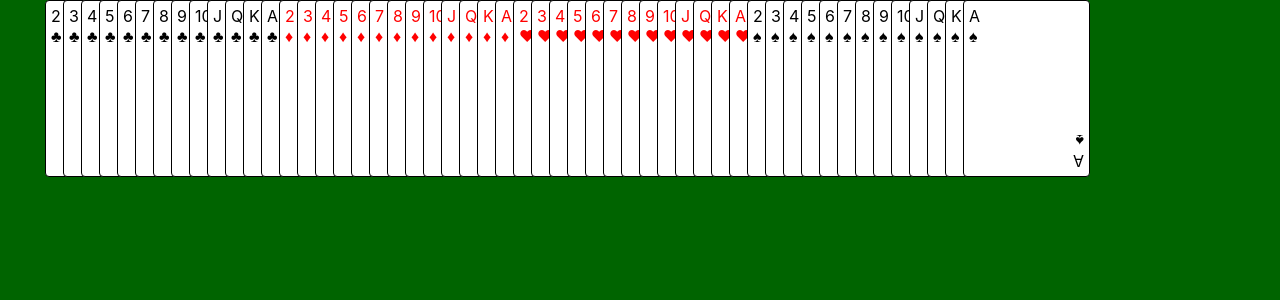
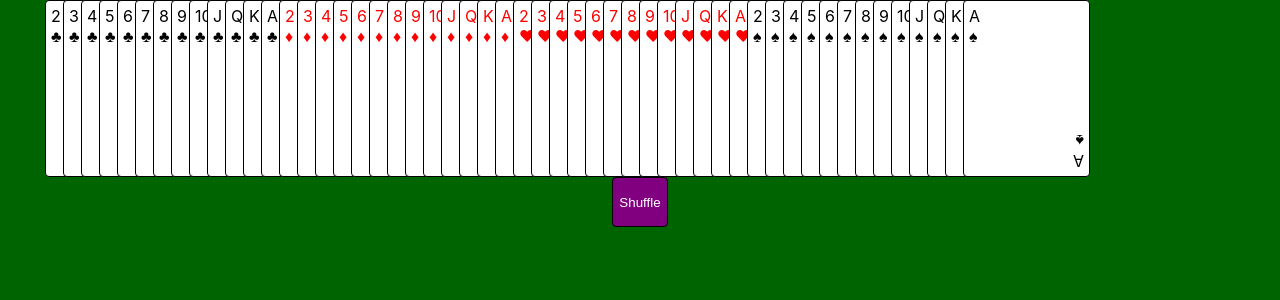
Before and after one commit to NapperJLG/deck-of-cards, a React (Create React App) app: page / in a window 1280 px wide. Shown: the top 300 px of the page. Built offline with nearby package versions, Linux system fonts and the light colour scheme.

Commit message:
button component

```diff
--- a/src/App.tsx
+++ b/src/App.tsx
@@ -1,10 +1,14 @@
 import React from 'react';
 import Deck from './components/deck'
+import Button from './components/button'
 
 function App() {
   return (
     <div className="App">
       <Deck />
+      <Button>
+        Shuffle
+      </Button>
     </div>
   );
 }
--- /dev/null
+++ b/src/components/button/index.tsx
@@ -0,0 +1,16 @@
+import React from 'react';
+import Container from './style'
+
+const Button = ({ children }: ButtonProps) => {
+  return (
+    <Container >
+      {children}
+    </Container>
+  )
+}
+
+interface ButtonProps extends React.ButtonHTMLAttributes<HTMLButtonElement> {
+  children: string
+}
+
+export default Button
--- /dev/null
+++ b/src/components/button/style.ts
@@ -0,0 +1,14 @@
+import styled from "styled-components";
+
+const Container = styled.button`
+  background-color: #800080;
+  border: 1px solid black;
+  height: 50px;
+  color: white;
+  border-radius: 4px;
+  &:hover {
+    background-color: #660066;
+  }
+`
+
+export default Container
```
